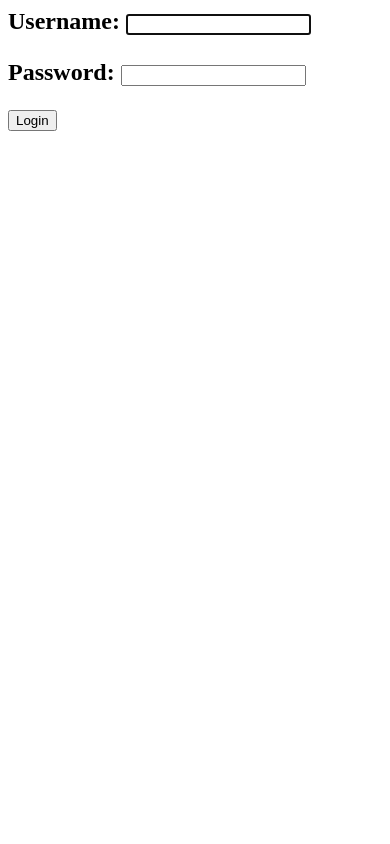
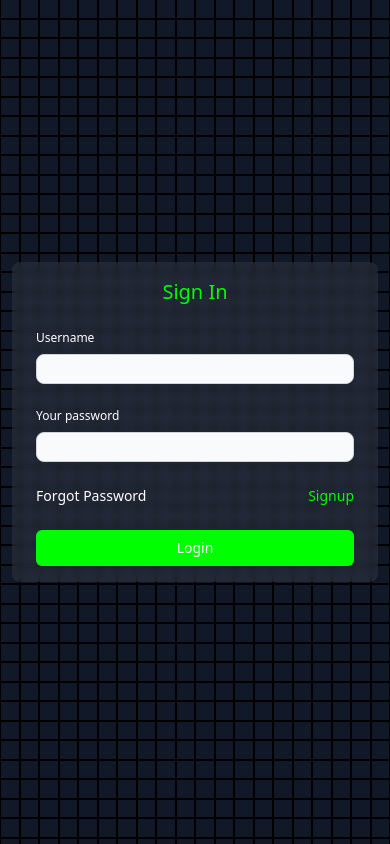
Before and after one commit to FATEMEHAG79/Maktab105_DjangoCafe_Group1, a Django app: page /account/login/ in a window 390 px wide. Run offline with Django 5.2, Linux system fonts and the light colour scheme; some libraries are stand-ins or nearby versions.

Commit message:
login was decorated

```diff
--- a/templates/login.html
+++ b/templates/login.html
@@ -1,11 +1,58 @@
-{#{% extends "base.html" %}#}
+<!DOCTYPE html>
+<html lang="en">
+<head>
+    <meta charset="UTF-8">
+    <title>Cart</title>
+    <script src="https://cdn.tailwindcss.com"></script>
+</head>
+<!-- component -->
+<body class="body bg-white dark:bg-[#0F172A]">
+<div class="bg-black before:animate-pulse before:bg-gradient-to-b before:from-gray-900 overflow-hidden before:via-[#00FF00] before:to-gray-900 before:absolute ">
+    <div id="myDIV">
+        <div class="w-[100vw] h-[100vh] px-3 sm:px-5 flex items-center justify-center absolute">
+            <div class="w-full sm:w-1/2 lg:2/3 px-6 bg-gray-500 bg-opacity-20 bg-clip-padding backdrop-filter backdrop-blur-sm text-white z-50 py-4  rounded-lg">
+                <div class="w-full flex justify-center text-[#00FF00] text-xl mb:2 md:mb-5">
+                    Sign In
+                </div>
+                <form class="space-y-6" action="" method="POST">
+                    {% csrf_token %}
+                    <div class="mb-6">
+                        <label for="username" class="block mb-2 text-xs font-medium text-white">Username</label>
+                        <input id="username"
+                               class="bg-gray-50 border border-gray-300 text-gray-900 text-xs rounded-lg focus:ring-blue-500 focus:border-blue-500 block w-full p-1.5 md:p-2.5 dark:bg-gray-700 dark:border-gray-600 dark:placeholder-gray-400 dark:text-white dark:focus:ring-blue-500 dark:focus:border-blue-500"
+                               required>
+                    </div>
+                    <div class="mb-6">
+                        <label for="password" class="block mb-2 text-xs font-medium text-white">Your password</label>
+                        <input type="password" id="password"
+                               class="bg-gray-50 border border-gray-300 text-gray-900 text-xs rounded-lg focus:ring-blue-500 focus:border-blue-500 block w-full p-1.5 md:p-2.5 dark:bg-gray-700 dark:border-gray-600 dark:placeholder-gray-400 dark:text-white dark:focus:ring-blue-500 dark:focus:border-blue-500"
+                               required>
+                    </div>
+                    <div class="flex flex-row justify-between">
+                        <div class="text-white text-sm md:text-md ">Forgot Password</div>
+                        <div class="text-[#00FF00] text-sm md:text-md">Signup</div>
+                    </div>
+                    <button type="submit"
+                            class="mt-4 md:mt-10 w-full flex justify-center text-sm md:text-xl bg-[#00FF00] py-2 rounded-md">
+                        Login
+                    </button>
+                </form>
+            </div>
+        </div>
+    </div>
+</div>
+</body>
 
-{#{% block content %}#}
-    <h2>
-        <form action="" method="post">
-            {% csrf_token %}
-            {{ form.as_p }}
-            <button type="submit">Login</button>
-        </form>
-    </h2>
-{#{% endblock content %}#}
+
+<script>
+    const para = document.createElement("div");
+    para.className = 'flex flex-wrap gap-0.5 h-screen items-center justify-center  relative';
+    let el = '<div class = "  transition-colors duration-[1.5s] hover:duration-[0s] border-[#00FF00] h-[calc(5vw-2px)] w-[calc(5vw-2px)] md:h-[calc(4vw-2px)] md:w-[calc(4vw-2px)] lg:h-[calc(3vw-4px)] lg:w-[calc(3vw-4px)] bg-gray-900 hover:bg-[#00FF00]"></div>'
+    for (var k = 1; k <= 1000; k++) {
+        el += '<div class = " transition-colors duration-[1.5s] hover:duration-[0s] border-[#00FF00] h-[calc(5vw-2px)] w-[calc(5vw-2px)] md:h-[calc(4vw-2px)] md:w-[calc(4vw-2px)] lg:h-[calc(3vw-4px)] lg:w-[calc(3vw-4px)] bg-gray-900 hover:bg-[#00FF00]"></div>';
+    }
+
+
+    para.innerHTML = el;
+    document.getElementById("myDIV").appendChild(para);
+</script>
```
